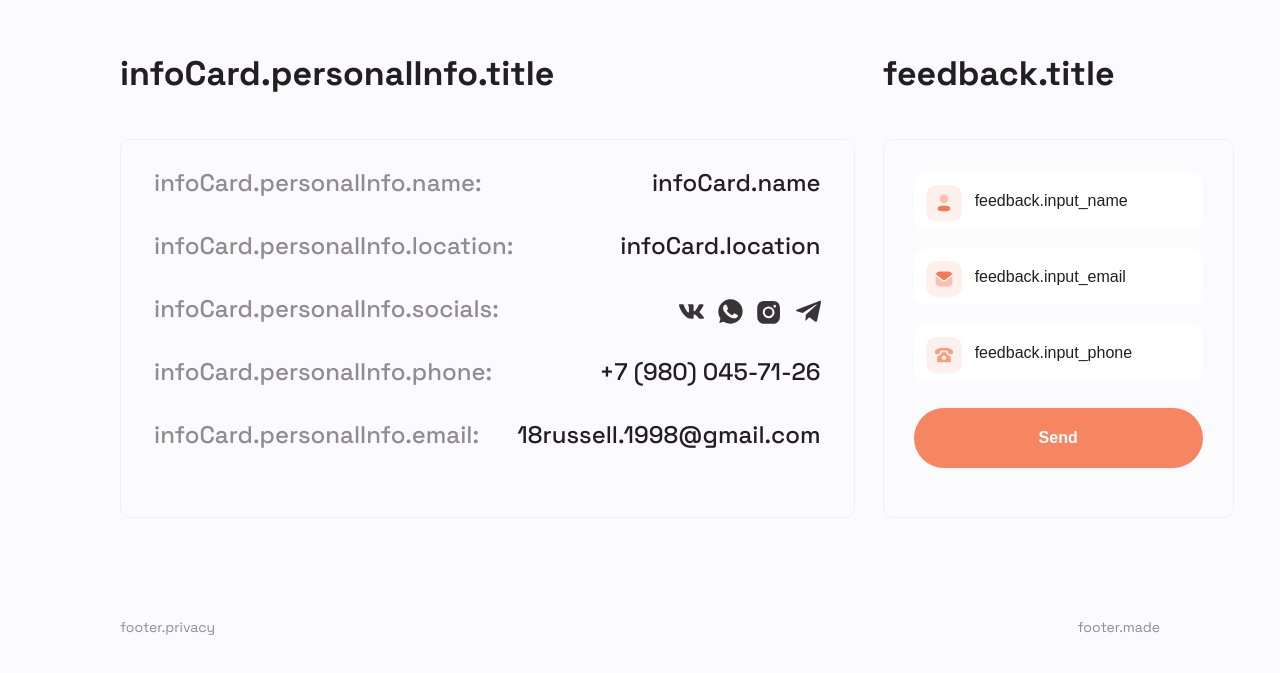
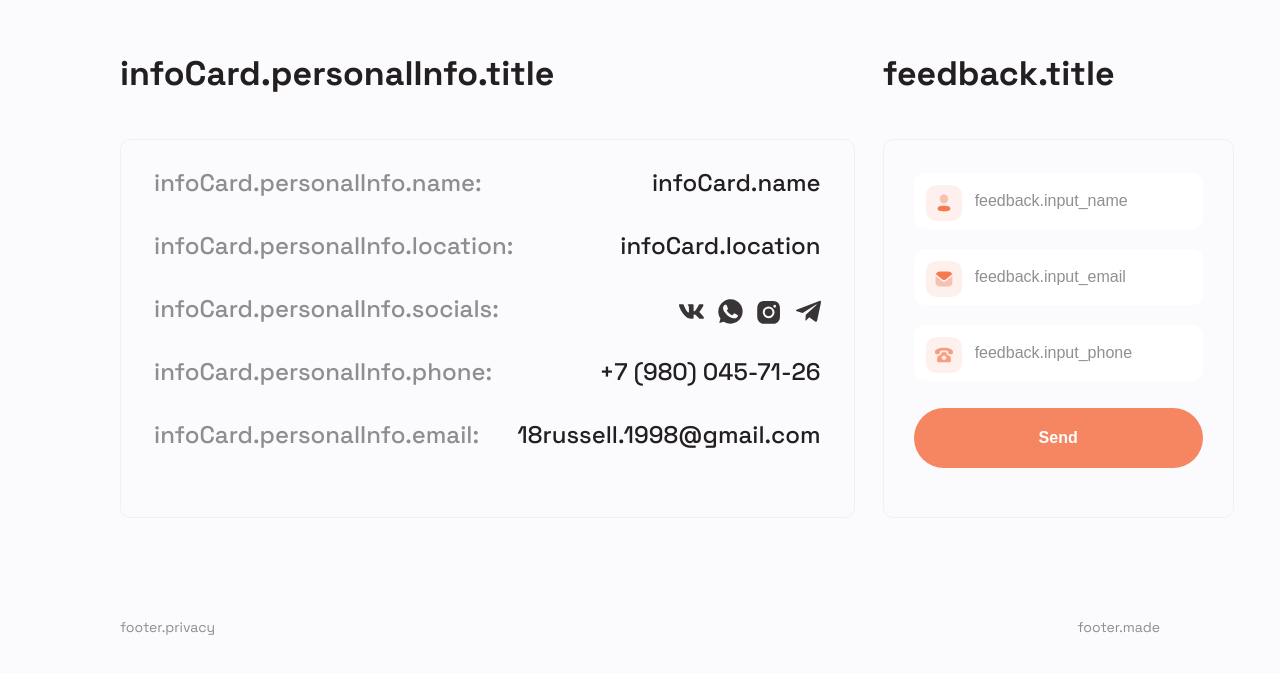
Before and after one commit to ruzzHammer/my_first_vue, a Vue app: page / in a window 1280 px wide. Shown: the part 1115-1788 px from the top of the page. Built offline with nearby package versions, Linux system fonts and the light colour scheme.

Commit message:
fix: styles

```diff
--- a/src/components/AppFooter.vue
+++ b/src/components/AppFooter.vue
@@ -21,6 +21,9 @@ export default {
         width: 100%;
         max-width: $containerSize;
         padding: 0 15px;
+        @include malg {
+            margin: 60px auto;
+        }
         &-item {
             color: rgba(var(--text-primary-color), .5);
             text-decoration: none;
--- a/src/components/AppHeader.vue
+++ b/src/components/AppHeader.vue
@@ -31,6 +31,9 @@ export default {
         @include masm {
             margin-bottom: 80px;
         }
+        @include maxs {
+            margin-bottom: 40px;
+        }
         &::before {
             content: '';
             position: absolute;
@@ -53,6 +56,10 @@ export default {
             @include masm {
                 height: 220px;
             }
+            @include maxs {
+                height: 180px;
+                background: linear-gradient(357deg, rgba(var(--theme-primary-color), 0.22) 6%, rgba(var(--bgc-primary),1) 62%);
+            }
         }
         .locale-switcher {
             margin-left: auto;
--- a/src/components/InfoCard.vue
+++ b/src/components/InfoCard.vue
@@ -295,7 +295,7 @@ export default {
                 background: rgba(var(--bgc-secondary), 0.9);
                 border-radius: 10px;
                 padding: 18px 20px 18px 60px;
-                color: rgba(var(--text-primary-color, .8));
+                color: rgba(var(--text-primary-color), .8);
                 font-size: 16px;
                 border: 1px solid transparent;
                 transition: $trans;
@@ -303,7 +303,7 @@ export default {
                     padding: 15px 10px 15px 40px;
                 }
                 &::placeholder {
-                    color: rgba(var(--text-primary-color, .5));
+                    color: rgba(var(--text-primary-color), .5);
                 }
                 &:hover {
                     box-shadow: inset 0px 0px 4px rgba(var(--bs-primary), 0.1);
```
